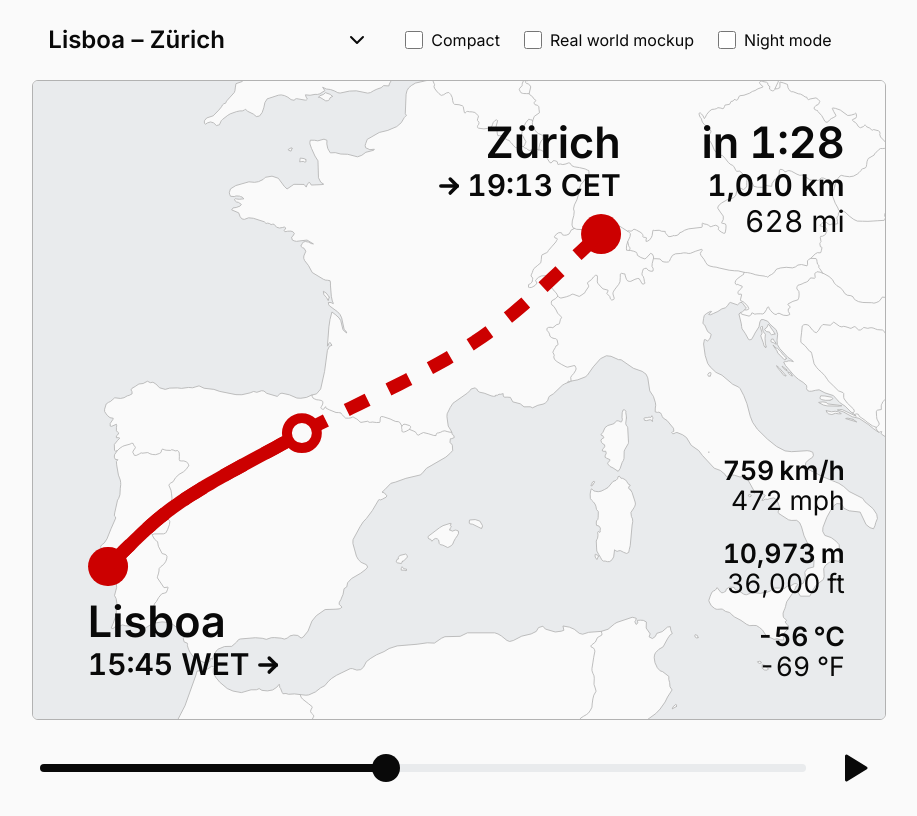
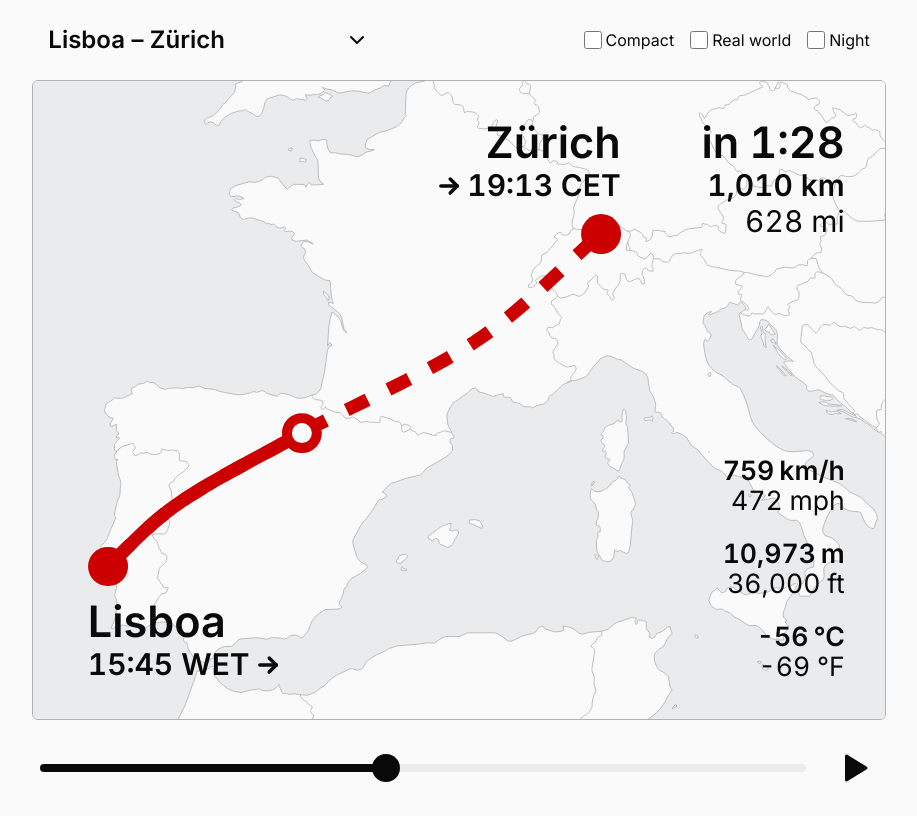
Before and after one commit to adamplesnik/flight-progress-prototype, a React (Vite) app: page /LPPT-LSZH in a window 1280 px wide. Shown: the whole page, without its empty margins (181-1098 px from the left). Built offline with nearby package versions, Linux system fonts and the light colour scheme.

Commit message:
Update demo options

```diff
--- a/src/App.tsx
+++ b/src/App.tsx
@@ -1,39 +1,28 @@
 import { Analytics } from '@vercel/analytics/react'
 import { useEffect } from 'react'
-import { useNavigate, useSearchParams } from 'react-router'
+import { useLocation, useNavigate } from 'react-router'
 import { flightPath, flights, flightTitle } from './data/flights'
 import type { Flight } from './data/types'
+import { DemoOptions, useDemoOptions } from './DemoOptions'
 import { FlightPlayer } from './lib/FlightPlayer'
 import { Mockup } from './Mockup'
 
 /**
- * The demo site: the player for the flight in the address, sized to fit the window.
- * ?variant=compact shows the compact variant, ?mockup=1 shows it on a screen in a cabin photo,
- * ?night=1 the dark theme, and the cabin at night.
+ * The demo site: the player for the flight in the address, sized to fit the window, with
+ * options for the compact variant, a cabin photo around it, and night mode.
  */
 function App({ flight }: { flight: Flight }) {
   const navigate = useNavigate()
-  const [params, setParams] = useSearchParams()
-  const variant = params.get('variant') === 'compact' ? 'compact' : 'map'
-  const mockup = params.has('mockup')
-  const night = params.has('night')
+  const { search } = useLocation()
+  const [options, setOption] = useDemoOptions()
+  const { mockup, night } = options
+  const variant = options.compact ? 'compact' : 'map'
+
   // The page is dark at night too: <body> has the theme's colours
   useEffect(() => {
     if (night) document.body.dataset.theme = 'dark'
     else delete document.body.dataset.theme
   }, [night])
-
-  /** Sets or clears an option in the address, keeping the others */
-  const setOption = (name: string, value: string | null) =>
-    setParams(
-      (prev) => {
-        const next = new URLSearchParams(prev)
-        if (value === null) next.delete(name)
-        else next.set(name, value)
-        return next
-      },
-      { replace: true }
-    )
 
   return (
     <main className="demo">
@@ -41,45 +30,11 @@ function App({ flight }: { flight: Flight }) {
       <FlightPlayer
         flight={flight}
         flights={flights}
-        onSelectFlight={(f) =>
-          navigate({ pathname: flightPath(f), search: params.toString() })
-        }
+        // Another flight, the same options
+        onSelectFlight={(f) => navigate({ pathname: flightPath(f), search })}
         variant={variant}
         theme={night ? 'dark' : undefined}
-        toolbar={
-          <div className="demo-options">
-            <label>
-              <input
-                type="checkbox"
-                checked={variant === 'compact'}
-                onChange={(e) =>
-                  setOption('variant', e.target.checked ? 'compact' : null)
-                }
-              />
-              Compact
-            </label>
-            <label>
-              <input
-                type="checkbox"
-                checked={mockup}
-                onChange={(e) =>
-                  setOption('mockup', e.target.checked ? '1' : null)
-                }
-              />
-              Real world mockup
-            </label>
-            <label>
-              <input
-                type="checkbox"
-                checked={night}
-                onChange={(e) =>
-                  setOption('night', e.target.checked ? '1' : null)
-                }
-              />
-              Night mode
-            </label>
-          </div>
-        }
+        toolbar={<DemoOptions options={options} onChange={setOption} />}
         frame={
           mockup
             ? (scene) => (
--- /dev/null
+++ b/src/DemoOptions.tsx
@@ -0,0 +1,64 @@
+import { useSearchParams } from 'react-router'
+
+/** Each option: its label, and how it is kept in the address */
+const OPTIONS = {
+  compact: { label: 'Compact', param: 'variant', value: 'compact' },
+  mockup: { label: 'Real world', param: 'mockup', value: '1' },
+  night: { label: 'Night', param: 'night', value: '1' },
+}
+
+type Name = keyof typeof OPTIONS
+export type Options = Record<Name, boolean>
+
+/**
+ * The demo's options, kept in the address so a link shows the same view:
+ * ?variant=compact, ?mockup=1, ?night=1
+ */
+export function useDemoOptions() {
+  const [params, setParams] = useSearchParams()
+  const options = Object.fromEntries(
+    Object.entries(OPTIONS).map(([name, { param, value }]) => [
+      name,
+      params.get(param) === value,
+    ])
+  ) as Options
+
+  /** Turns an option on or off, keeping the others */
+  const setOption = (name: Name, on: boolean) =>
+    setParams(
+      (prev) => {
+        const next = new URLSearchParams(prev)
+        const { param, value } = OPTIONS[name]
+        if (on) next.set(param, value)
+        else next.delete(param)
+        return next
+      },
+      { replace: true }
+    )
+
+  return [options, setOption] as const
+}
+
+/** The checkboxes beside the flight picker */
+export function DemoOptions({
+  options,
+  onChange,
+}: {
+  options: Options
+  onChange: (name: Name, on: boolean) => void
+}) {
+  return (
+    <div className="demo-options">
+      {(Object.keys(OPTIONS) as Name[]).map((name) => (
+        <label key={name}>
+          <input
+            type="checkbox"
+            checked={options[name]}
+            onChange={(e) => onChange(name, e.target.checked)}
+          />
+          {OPTIONS[name].label}
+        </label>
+      ))}
+    </div>
+  )
+}
--- a/src/index.css
+++ b/src/index.css
@@ -37,14 +37,17 @@ body {
 
 /* The options beside the flight picker */
 .demo-options {
+  justify-content: flex-end;
   display: flex;
   flex-wrap: wrap;
-  gap: 0.5rem 1.5rem;
+  gap: 0.5rem 1rem;
+  padding: 0 1rem;
+  flex: 1;
 
   label {
     display: flex;
     align-items: center;
-    gap: 0.5rem;
+    gap: 0.25rem;
     cursor: pointer;
     user-select: none;
   }
@@ -98,12 +101,14 @@ body {
 }
 
 .mockup-screen .scene {
+  opacity: 0.9;
   overflow: hidden;
   border-radius: 17px 16px 16px 14px;
 }
 
 .mockup-screen .compact-scene {
-  border-radius: 42px 30px 30px 32px;
+  opacity: 0.9;
+  border-radius: 42px 16px 16px 32px;
 }
 
 /* At night the screen is the light in the dark cabin: full brightness, no warm light, a glow */
```
Also changed, not shown: 1 other file (tests, documents, lock files or other folders).
